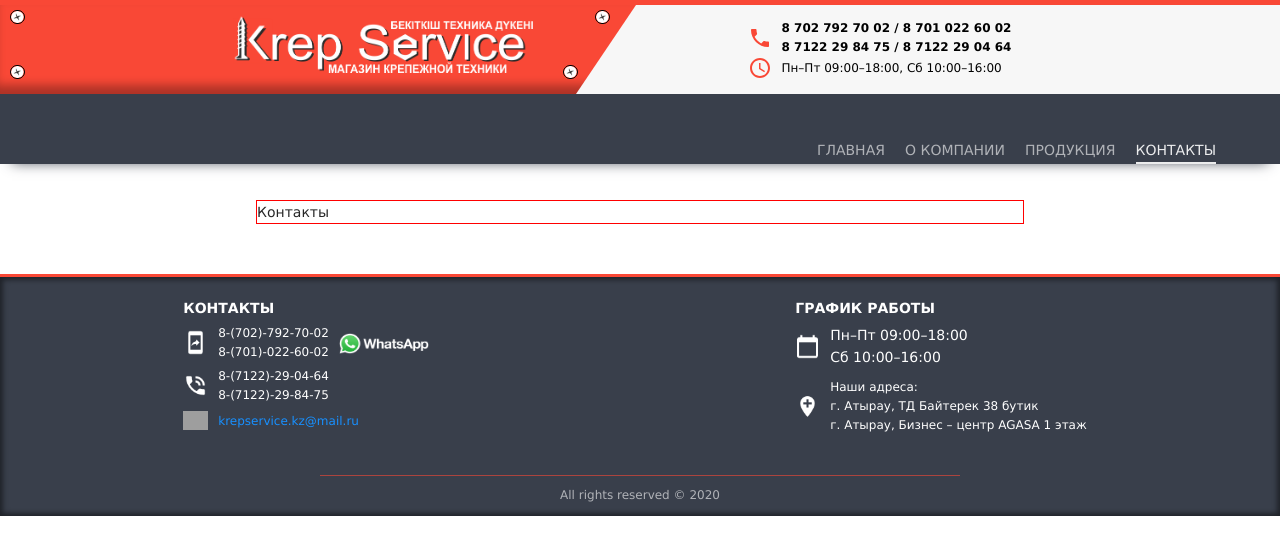
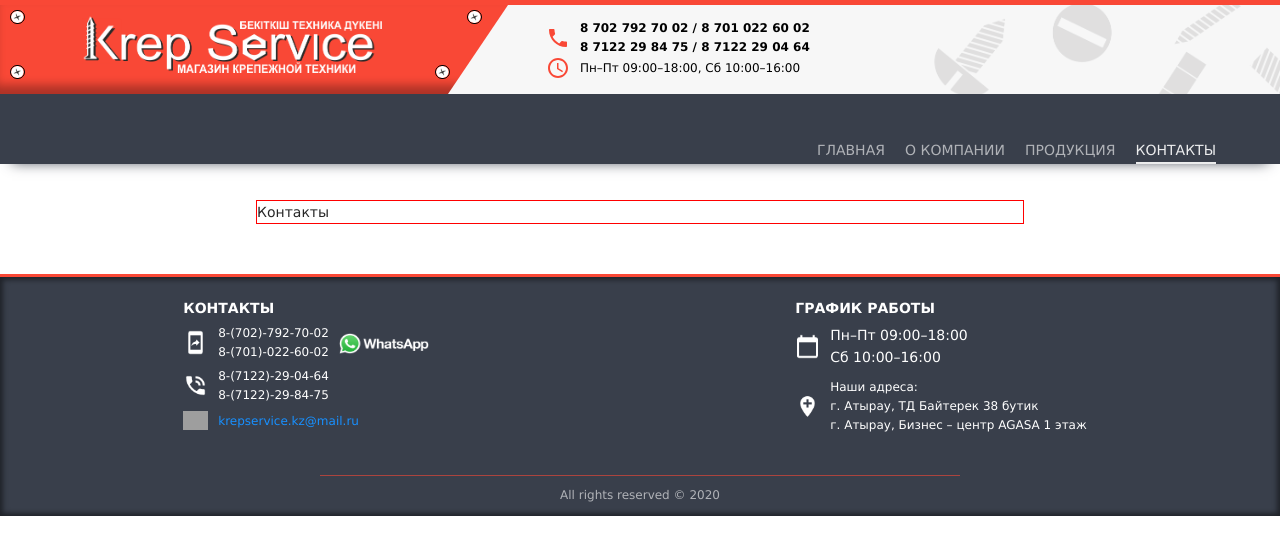
Before and after one commit to abazunts/krepservice, a React (Create React App) app: page /#/contacts in a window 1280 px wide. Shown: the top 554 px of the page. Built offline with nearby package versions, Linux system fonts and the light colour scheme; grey boxes are pictures that could not be loaded.

Commit message:
refactor header

```diff
--- a/src/ui/header/Header.tsx
+++ b/src/ui/header/Header.tsx
@@ -31,13 +31,7 @@ const styles = createStyles({
             position: 'fixed',
             width: '65%',
         },
-        ['@media (max-width:1457px)']: {
-            justifyContent: 'center',
-            "&:before": {
-                width: '55%',
-            },
-        },
-        ['@media (max-width:768px)']: {
+        ['@media (max-width:820px)']: {
             justifyContent: 'center',
             "&:before": {
                 width: '0%',
@@ -76,14 +70,15 @@ const styles = createStyles({
         marginRight: '1%',
     },
     wrapperPhone: {
+        width: '65%',
         display: 'flex',
         flexDirection: 'column',
         justifyContent: 'center',
-        alignItems: 'center',
+        alignItems: 'flex-start',
         zIndex: 999,
         minWidth: 450,
-        marginLeft: '15%',
-        ['@media (max-width:768px)']: {
+        // marginLeft: '15%',
+        ['@media (max-width:820px)']: {
             display: 'none'
         }
     },
@@ -96,16 +91,30 @@ const styles = createStyles({
         marginLeft: '10%',
     },
     wrapperLogo: {
+        width: '37%',
+        textAlign: 'center',
+
         zIndex: 999,
-        marginLeft: '10%',
         marginBottom: 10,
-        ['@media (max-width:980px)']: {
-            marginLeft: 10
+        ['@media (max-width:1000px)']: {
+            width: '40%',
+        },
+        ['@media (max-width:820px)']: {
+            width: '100%'
         }
     },
     logo: {
         cursor: 'pointer',
         width: 300,
+        ['@media (max-width:1024px)']: {
+           width: 270
+        },
+        ['@media (max-width:820px)']: {
+            width: 260
+        },
+        ['@media (max-width:768px)']: {
+            width: 220
+        }
     },
     x: {
         width: 15,
@@ -130,13 +139,10 @@ const styles = createStyles({
         top: 65,
         borderRadius: '7px',
         border: '1px solid black',
-        ['@media (max-width:1457px)']: {
-            left: '44%',
-        },
-        ['@media (max-width:768px)']: {
+        ['@media (max-width:820px)']: {
             left: 'auto',
             right: 10
-        }
+        },
     },
     x4: {
         width: 15,
@@ -145,14 +151,16 @@ const styles = createStyles({
         top: 10,
         borderRadius: '7px',
         border: '1px solid black',
-        // boxShadow: ' 0px 0px 0px 3px rgba(0,0,0,0.75)',
         ['@media (max-width:1457px)']: {
-            left: '46.5%',
+            left: '36.5%',
+        },
+        ['@media (max-width:1200px)']: {
+            left: '37%',
         },
         ['@media (max-width:1050px)']: {
-            left: '47.5%',
+            left: '37.5%',
         },
-        ['@media (max-width:768px)']: {
+        ['@media (max-width:820px)']: {
             left: 'auto',
             right: 10
         }
@@ -163,7 +171,7 @@ const styles = createStyles({
         position: 'absolute',
         right: 0,
         top: 5,
-        ['@media (max-width:1457px)']: {
+        ['@media (max-width:1024px)']: {
             display: 'none',
         },
     },
@@ -174,7 +182,7 @@ const styles = createStyles({
         right: 400,
         top: 5,
         transform: 'rotate(-8deg)',
-        ['@media (max-width:1457px)']: {
+        ['@media (max-width:1280px)']: {
             display: 'none',
         },
     }
```
